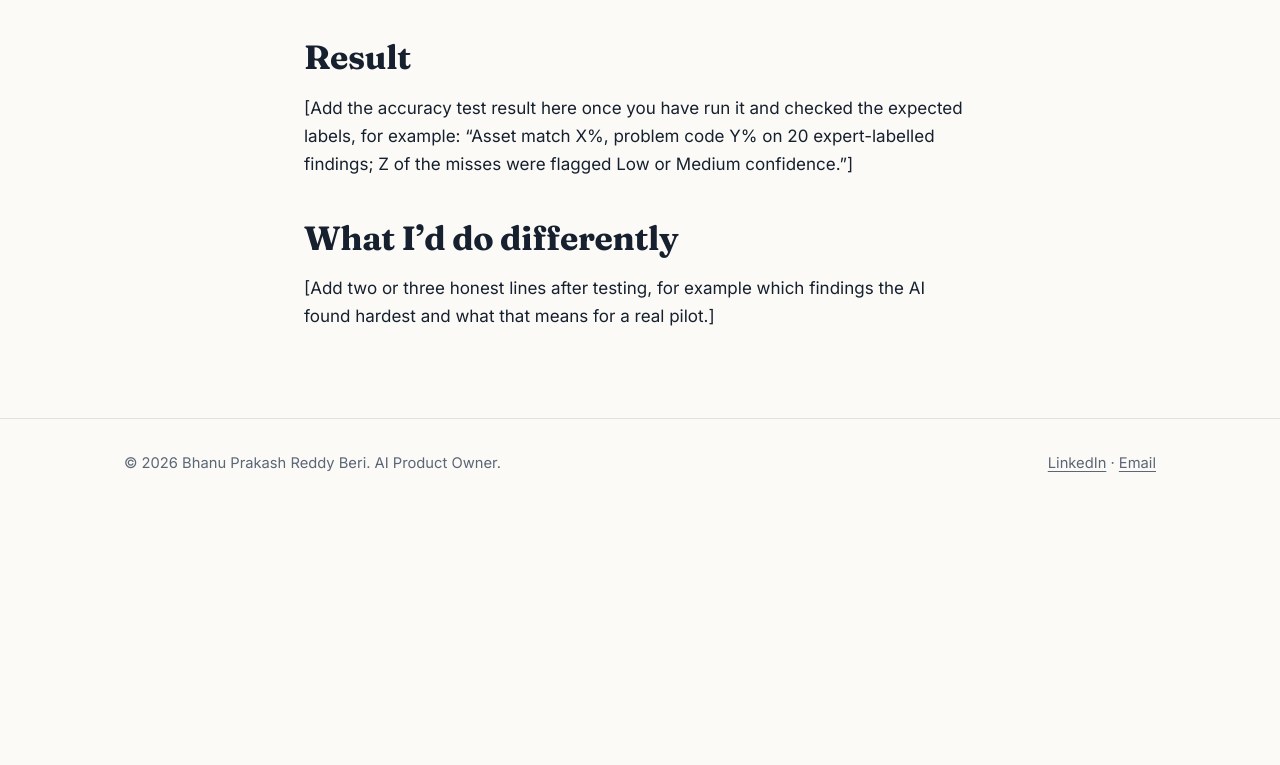
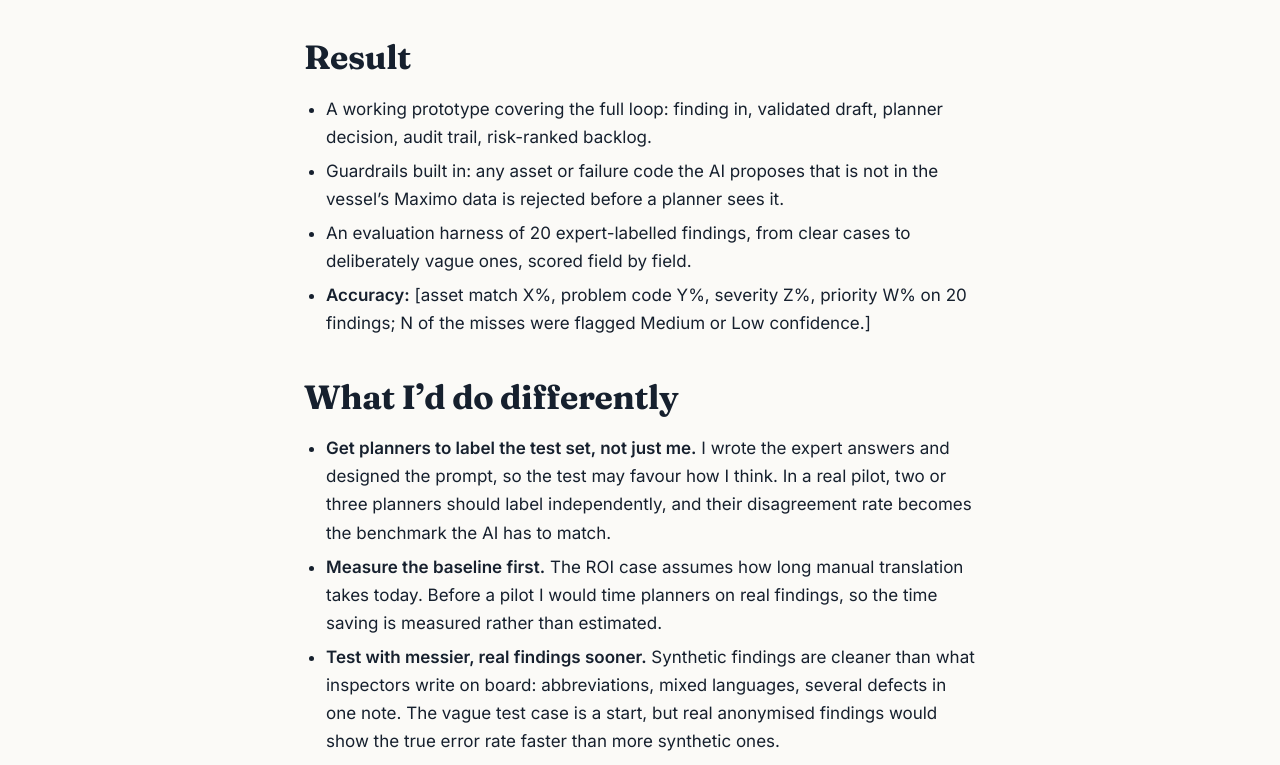
Before and after one commit to bhanu245/my-portfolio, an Astro site: page /projects/02-maximo-findings-copilot in a window 1280 px wide. Shown: the part 3775-4540 px from the top of the page. Before the commit the page ends 4299 px from the top, so only its background shows below. Built offline with nearby package versions, Linux system fonts and the light colour scheme; Astro itself is replaced by a stand-in of ours.

Commit message:
Update Maximo copilot result and lessons

```diff
--- a/src/content/projects/02-maximo-findings-copilot.md
+++ b/src/content/projects/02-maximo-findings-copilot.md
@@ -74,8 +74,13 @@ The copilot sits beside Maximo. It reads assets, locations and failure lists thr
 
 ## Result
 
-[Add the accuracy test result here once you have run it and checked the expected labels, for example: "Asset match X%, problem code Y% on 20 expert-labelled findings; Z of the misses were flagged Low or Medium confidence."]
+- A working prototype covering the full loop: finding in, validated draft, planner decision, audit trail, risk-ranked backlog.
+- Guardrails built in: any asset or failure code the AI proposes that is not in the vessel's Maximo data is rejected before a planner sees it.
+- An evaluation harness of 20 expert-labelled findings, from clear cases to deliberately vague ones, scored field by field.
+- **Accuracy:** [asset match X%, problem code Y%, severity Z%, priority W% on 20 findings; N of the misses were flagged Medium or Low confidence.]
 
 ## What I'd do differently
 
-[Add two or three honest lines after testing, for example which findings the AI found hardest and what that means for a real pilot.]
+- **Get planners to label the test set, not just me.** I wrote the expert answers and designed the prompt, so the test may favour how I think. In a real pilot, two or three planners should label independently, and their disagreement rate becomes the benchmark the AI has to match.
+- **Measure the baseline first.** The ROI case assumes how long manual translation takes today. Before a pilot I would time planners on real findings, so the time saving is measured rather than estimated.
+- **Test with messier, real findings sooner.** Synthetic findings are cleaner than what inspectors write on board: abbreviations, mixed languages, several defects in one note. The vague test case is a start, but real anonymised findings would show the true error rate faster than more synthetic ones.
```
